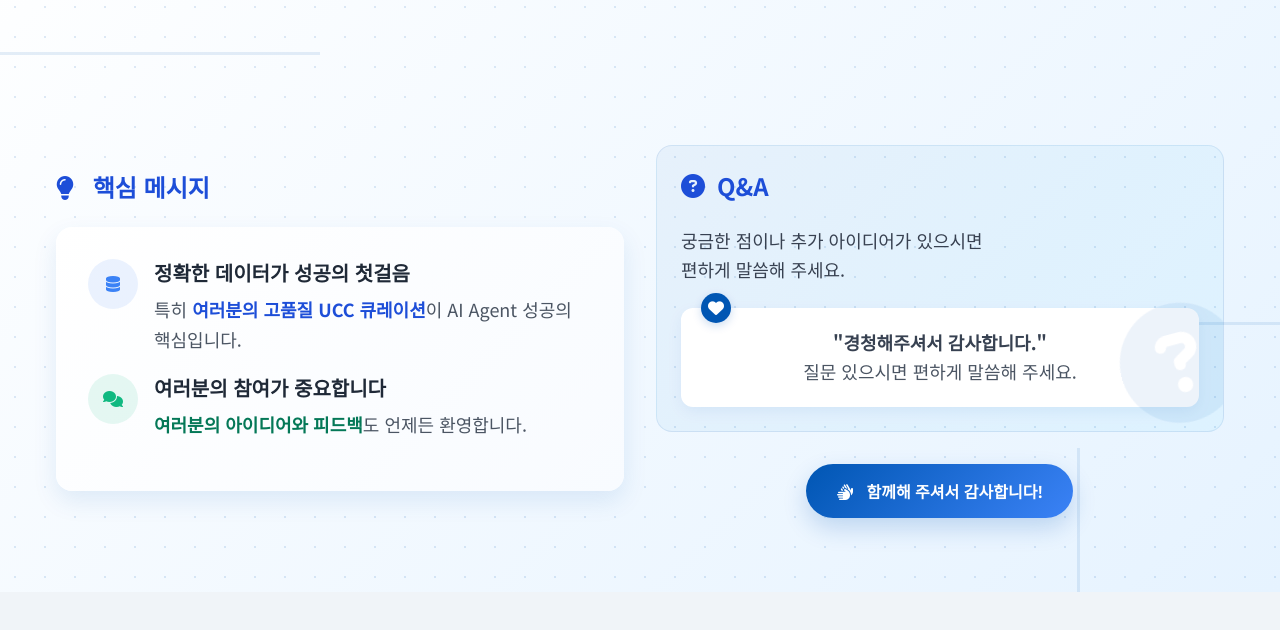
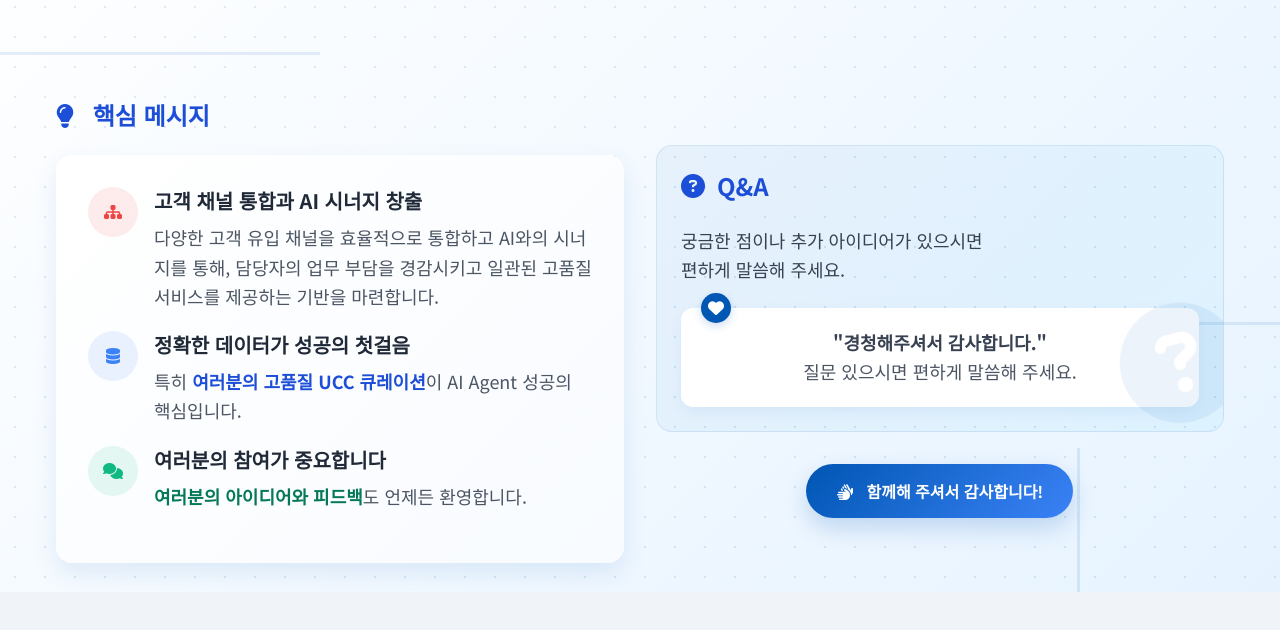
Before and after one commit to dbtjr1103/ppt, a plain HTML site: page slides/slide14.html in a window 1280 px wide. Shown: the part 128-758 px from the top of the page. Drawn offline with nearby package versions, Linux system fonts and the light colour scheme.

Commit message:
업데이트

```diff
--- a/slides/slide14.html
+++ b/slides/slide14.html
@@ -63,8 +63,22 @@
 
                     <!-- 핵심 메시지 카드 -->
                     <div class="conclusion-card p-8" style="animation-delay:.4s;">
-                        <!-- 첫 번째 메시지 -->
+                        <!-- 첫 번째 메시지 (새로 추가) -->
                         <div class="key-message" style="animation-delay:.6s;">
+                            <div class="key-message-icon" style="background:rgba(239, 68, 68, 0.1);color:#EF4444;">
+                                <i class="fas fa-sitemap"></i>
+                            </div>
+                            <div>
+                                <h4 class="text-xl font-bold text-gray-800 mb-2">고객 채널 통합과 AI 시너지 창출</h4>
+                                <p class="text-gray-600 text-lg leading-relaxed">
+                                    다양한 고객 유입 채널을 효율적으로 통합하고 AI와의 시너지를 통해,
+                                    담당자의 업무 부담을 경감시키고 일관된 고품질 서비스를 제공하는 기반을 마련합니다.
+                                </p>
+                            </div>
+                        </div>
+
+                        <!-- 기존 첫 번째 메시지 (이제 두 번째) -->
+                        <div class="key-message" style="animation-delay:.8s;">
                             <div class="key-message-icon" style="background:rgba(59,130,246,.1);color:#3B82F6;">
                                 <i class="fas fa-database"></i>
                             </div>
@@ -77,8 +91,8 @@
                             </div>
                         </div>
 
-                        <!-- 두 번째 메시지 -->
-                        <div class="key-message" style="animation-delay:.8s;">
+                        <!-- 기존 두 번째 메시지 (이제 세 번째) -->
+                        <div class="key-message" style="animation-delay:1.0s;">
                             <div class="key-message-icon" style="background:rgba(16,185,129,.1);color:#10B981;">
                                 <i class="fas fa-comments"></i>
                             </div>
```
